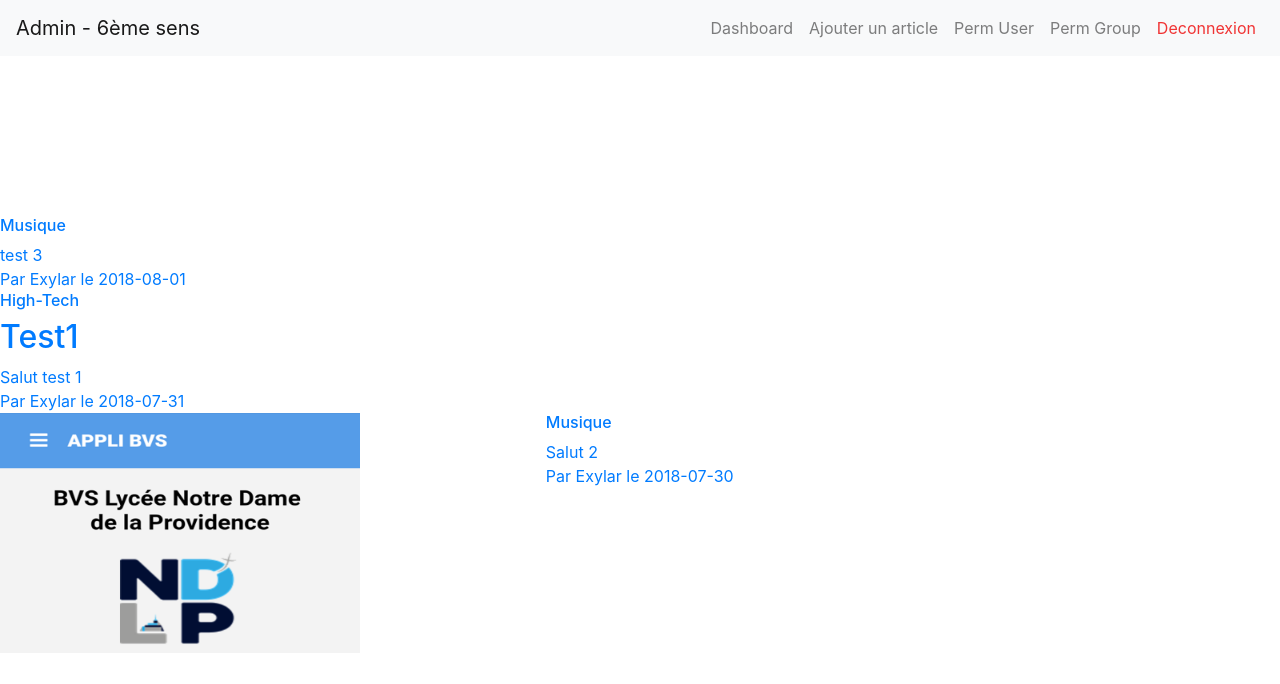
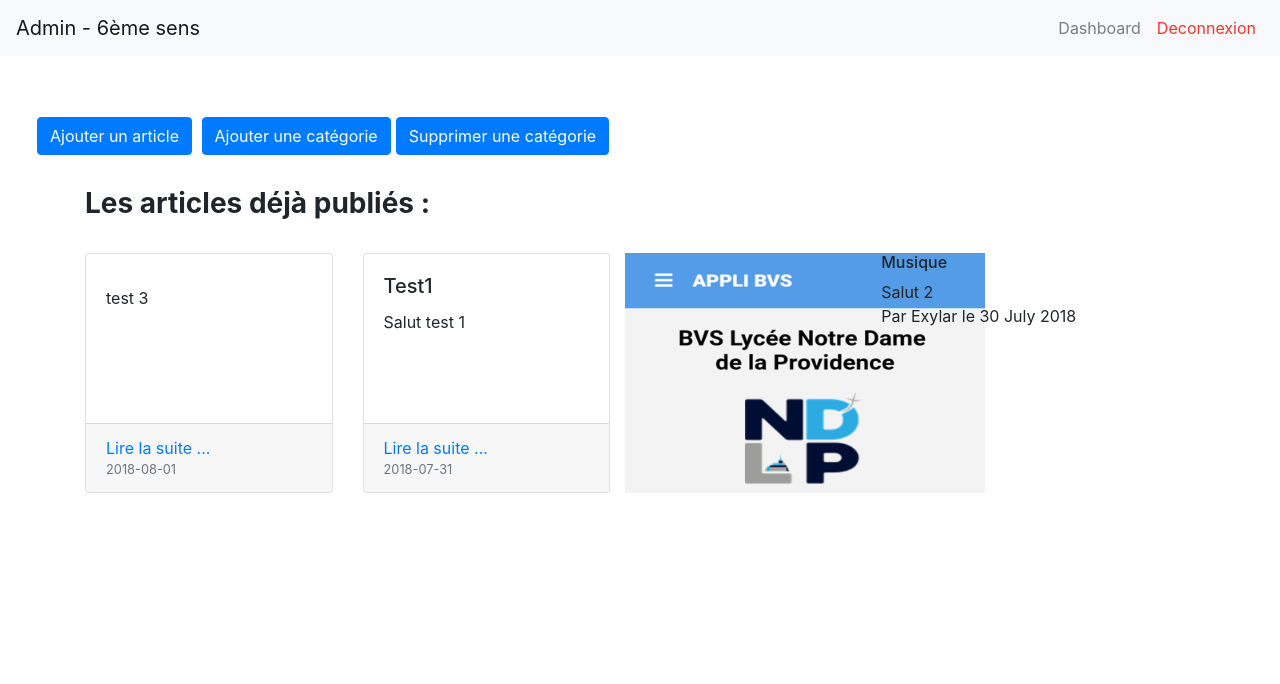
Before and after one commit to Panda-Develop/6sens, a PHP site: page / in a window 1280 px wide. Shown: the top 684 px of the page. Run offline with PHP 8.4, Linux system fonts and the light colour scheme; a user stored in the database is signed in; data comes from the database, SQL or seed files in the repository; some libraries are stand-ins or nearby versions.

Commit message:
add front-end to dashboard and to add_article.php

```diff
--- a/article.php
+++ b/article.php
@@ -1,4 +1,6 @@
 <?php
+session_start();
+
   $id = $_GET["id"];
 
   $database = mysqli_connect("localhost", "root", "", "6sens");
--- a/index.php
+++ b/index.php
@@ -5,6 +5,8 @@
   } else {
     header('location: connexion.php');
   }
+require 'config.php';
+  setlocale (LC_TIME, 'fr_FR.utf8','fra');
 ?>
 
 <html>
@@ -20,6 +22,12 @@
   <script src="https://cdnjs.cloudflare.com/ajax/libs/popper.js/1.12.9/umd/popper.min.js" integrity="sha384-ApNbgh9B+Y1QKtv3Rn7W3mgPxhU9K/ScQsAP7hUibX39j7fakFPskvXusvfa0b4Q" crossorigin="anonymous"></script>
   <script src="https://maxcdn.bootstrapcdn.com/bootstrap/4.0.0/js/bootstrap.min.js" integrity="sha384-JZR6Spejh4U02d8jOt6vLEHfe/JQGiRRSQQxSfFWpi1MquVdAyjUar5+76PVCmYl" crossorigin="anonymous"></script>
 
+<style media="screen">
+  .btn{
+    margin-top: 5px;
+    margin-left: 5px;
+  }
+</style>
   </head>
 
   <body>
@@ -29,7 +37,51 @@
       ?>
     </header>
 
-    <section class="content-section">
+    <div style="margin-top:14vh;padding-left:4vh;" class="container-fluid">
+      <a class="btn btn-primary" href="./add_article.php">Ajouter un article</a>
+
+    <?php
+
+    include ("config.php");
+
+    $request3 = "Select * from user";
+
+    $Resultat3 = mysqli_query ( $database, $request3 ) or die(mysql_error() ) ;
+
+      while (  $ligne = mysqli_fetch_array($Resultat3,MYSQLI_ASSOC)  ) {
+
+      if ($ligne["id_group"] == "3") {
+        echo "<a class='btn btn-primary' style='margin-left:0px !important;' href='./remove_article.php'>Supprimer un article</a>";
+      }
+      if ($ligne["id_group"] == "1" || $ligne["id_group"] == "3") {
+      echo "<a class='btn btn-primary' href='./add_categorie.php'>Ajouter une catégorie</a>";
+    }else {
+
+    }
+    if ($ligne["id_group"] == "1" || $ligne["id_group"] == "3") {
+    echo "<a class='btn btn-primary' href='./remove_categorie.php'>Supprimer une catégorie</a>";
+  }else {
+
+  }
+    if ($ligne["id_group"] == "3") {
+      echo "<a class='btn btn-primary' href='./add_user.php'>Ajouter un utilisateur</a>";
+    }else {
+
+    }
+    if ($ligne["id_group"] == "3") {
+      echo "<a class='btn btn-primary' href='./remove_user.php'>Supprimer un utilisateur</a>";
+    }
+    }
+     ?>
+
+    </div>
+
+    <section class="content-section container">
+
+      <h3 style="font-weight:bold; margin-bottom:4vh;">Les articles déjà publiés :</h3>
+
+      <div class="card-deck">
+
       <?php
 
         include ("config.php");
@@ -41,29 +93,65 @@
         while (  $ligne = mysqli_fetch_array($Resultat,MYSQLI_ASSOC)  ) {
 
             if ($ligne["image_link"] == "") {
-              echo "<article class='article'>";
-              echo "<div class=row >";
-              echo "<div class='col-ms-12 col-sm-12'>";
-              echo "<a href='article.php?id=".$ligne["id_article"]."'>";
-              echo "<h6 class='category'>";
-              echo $ligne["name"];
-              echo "</h6>";
 
-              echo "<h2 class='title'>";
+              echo "<div class='card'>";
+              echo "<div class='card-body'>";
+              echo "<h5 class='card-title'>";
               echo $ligne["title"];
-              echo "</h2>";
-
-              echo "<div class='text-descirption'>";
-              echo $ligne["text"];
+              echo "</h5>";
+              echo "<p class='card-text'>";
+              $text = strip_tags($ligne["text"]);
+              if (strlen($text) > 50 ) {
+                  echo (substr($text, 0, 100) . "...") ;
+              }
+              else {
+                echo $text;
+              }
+              #echo $ligne["text"];
+              echo "</p>";
+              echo "</div>";
+              echo "<div class='card-footer'>";
+              echo '<a href="article.php?id='.$ligne["id_article"].'"> Lire la suite ... </a>';
+              echo "<br>";
+              echo "<small class='text-muted'>";
+              echo $ligne['date'];
+              echo "</small>";
+              echo "</div>";
               echo "</div>";
 
-              echo "<div class='author'>";
-              echo "Par ".$ligne["pseudo"]. " le " .$ligne["date"];
-              echo "</div>";
 
-              echo "</div>";
-              echo "</div>";
-              echo "</article>";
+
+            #  echo "<article class='article'>";
+            #  echo "<div class='row' >";
+            #  echo "<div class='col-ms-12 col-sm-12'>";
+            #  echo "<h6 class='category'>";
+            #  echo $ligne["name"];
+            #  echo "</h6>";
+
+            #  echo "<a href='article.php?id=".$ligne["id_article"]."'>";
+            #  echo "<h2 class='title'>";
+            #  echo $ligne["title"];
+            #  echo "</h2>";
+            #  echo "</a>";
+            #  echo "<div class='text-descirption'>";
+#
+            #  $text = strip_tags($ligne["text"]);
+#
+            #  if (strlen($text) > 200 ) {
+            #    echo (substr($text, 0, 200) . '<a href="article.php?id='.$ligne["id_article"].'"> Lire la suite ... </a>' ) ;
+            #  }
+            #  else {
+            #    echo $text;
+            #  }
+            #  echo "</div>";
+
+            #  echo "<div class='author'>";
+            #  echo "Par ".$ligne["pseudo"]. " le ".strftime("%d %B %Y", strtotime($ligne['date']));
+            #  echo "</div>";
+
+              #echo "</div>";
+              #echo "</div>";
+              #echo "</article>";
             }
 
             else {
@@ -73,24 +161,33 @@
               echo "<div class='card-image'>";
               echo "<a href='article.php?id=".$ligne["id_article"]."' title='".$ligne["title"]."'>";
               echo "<img width=360 height=240 src='".$ligne["image_link"]."' >";
+              echo "</a>";
               echo "</div>";
               echo "</div>";
               echo "<div class='col-ms-7 col-sm-7'>";
-              echo "<a href='article.php?id=".$ligne["id_article"]."'>";
               echo "<h6 class='category'>";
               echo $ligne["name"];
               echo "</h6>";
-
+              echo "<a href='article.php?id=".$ligne["id_article"]."'>";
               echo "<h2 class='title'>";
               echo $ligne["title"];
               echo "</h2>";
+              echo "</a>";
 
               echo "<div class='text-descirption'>";
-              echo $ligne["text"];
+              $text = strip_tags($ligne["text"]);
+
+              if (strlen($text) > 200 ) {
+                echo (substr($text, 0, 200) . '<a href="article.php?id='.$ligne["id_article"].'"> Lire la suite ... </a>' ) ;
+              }
+              else {
+                echo $text;
+              }
               echo "</div>";
 
               echo "<div class='author'>";
-              echo "Par ".$ligne["pseudo"]. " le " .$ligne["date"];
+
+              echo "Par ".$ligne["pseudo"]. " le ".strftime("%d %B %Y", strtotime($ligne['date']));
               echo "</div>";
 
               echo "</div>";
--- a/nav.php
+++ b/nav.php
@@ -1,4 +1,4 @@
-<nav class="navbar navbar-expand-lg navbar-light bg-light ml-auto">
+<nav class="navbar fixed-top navbar-expand-lg navbar-light bg-light ml-auto">
   <a class="navbar-brand" href="#">Admin - 6ème sens </a>
   <button class="navbar-toggler" type="button" data-toggle="collapse" data-target="#navbarNav" aria-controls="navbarNav" aria-expanded="false" aria-label="Toggle navigation">
     <span class="navbar-toggler-icon"></span>
@@ -7,15 +7,6 @@
     <ul class="navbar-nav ml-auto">
       <li class="nav-item">
         <a class="nav-link" href="./index.php">Dashboard</a>
-      </li>
-      <li class="nav-item">
-        <a class="nav-link" href="add_article.php">Ajouter un article</a>
-      </li>
-      <li class="nav-item">
-        <a class="nav-link" href="user_perm.php?id=1">Perm User</a>
-      </li>
-      <li class="nav-item">
-        <a class="nav-link" href="group_perm.php?id=1">Perm Group</a>
       </li>
       <?php
           if (isset($_SESSION["id"])) {
--- a/navbar.css
+++ b/navbar.css
@@ -1,3 +1,3 @@
 .content-section{
-  padding-top: 20vh;
+  margin-top: 4vh;
 }
```
Also changed, not shown: add_article.php (+25 -19 lines), valid_add_article.php (added, +28 -0 lines), config.php (line endings or trailing spaces).
